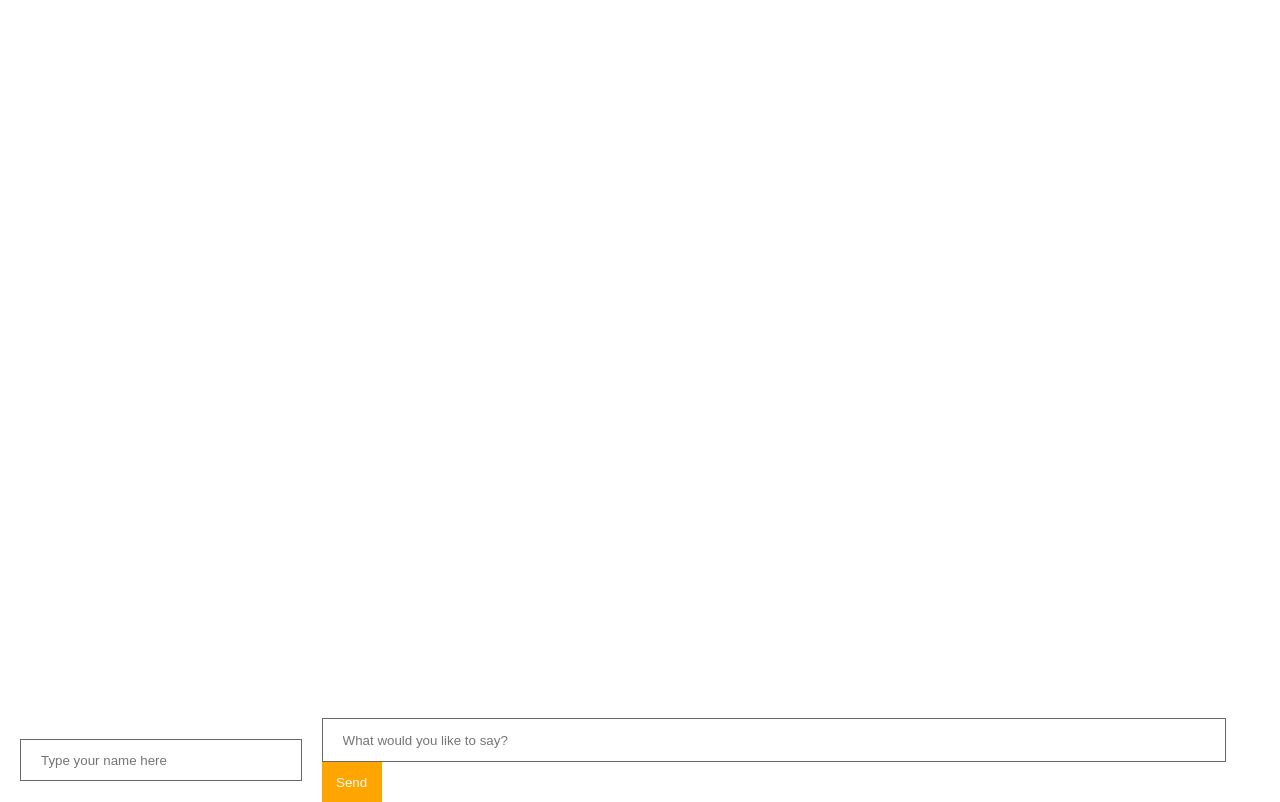
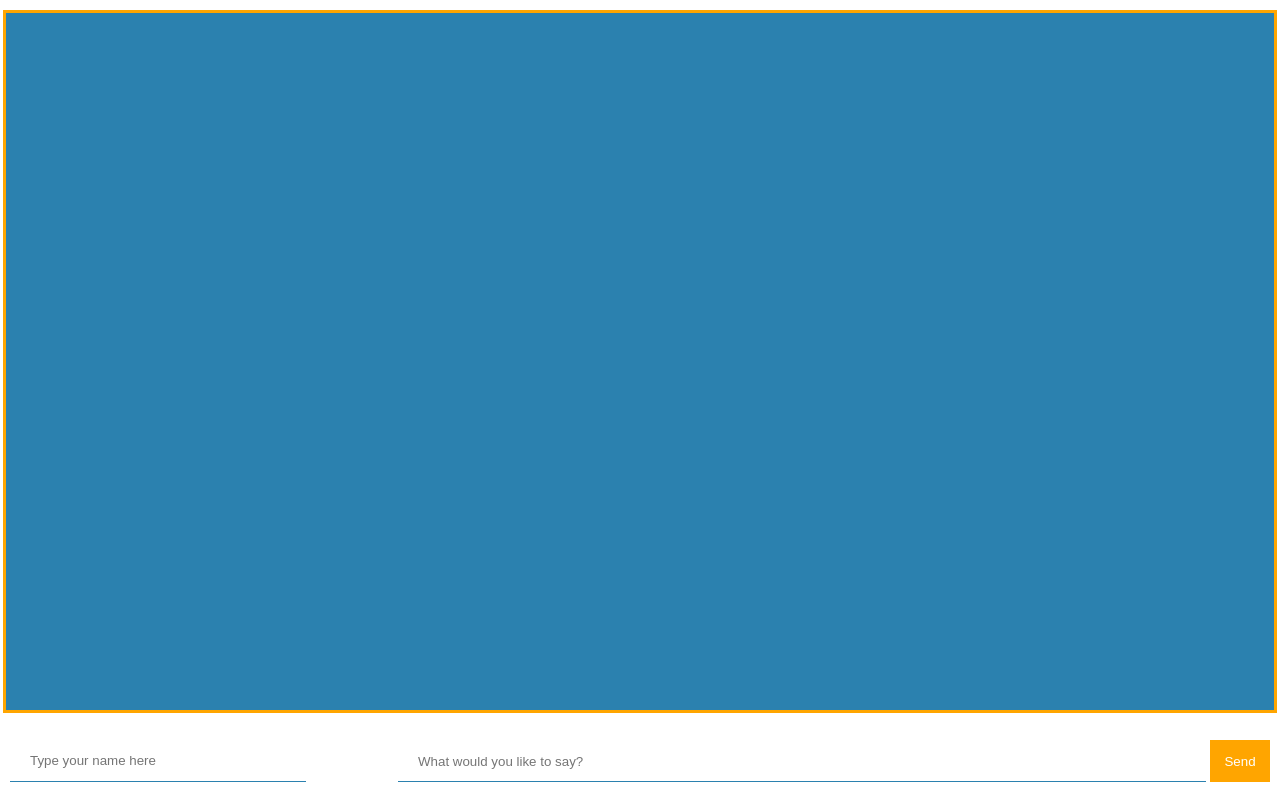
Before and after one commit to Ajackster/sailsChatApp, a website: page assets/index.html in a window 1280 px wide. Drawn offline with nearby package versions, Linux system fonts and the light colour scheme; no server answers.

Commit message:
Added some stylezzz

```diff
--- a/assets/styles/chat.css
+++ b/assets/styles/chat.css
@@ -1,4 +1,7 @@
 html, body {
+    display: flex;
+    flex-direction: column;
+    align-items: center;
     width: 100%;
     height: 100%;
     padding: 0;
@@ -7,19 +10,27 @@ html, body {
 }
 
 .chat-body {
-    width: 100%;
+    width: 99%;
     height: 90%;
+    margin: 10px;
+    border: 3px solid orange;
+    background: #2b81af;
 }
 
 .message {
     display: flex;
     align-items: center;
-    padding: 20px;
+    padding: 0 20px;
     border-bottom: 1px solid #f8f8f8;
 }
 
 .message b {
+    color: #FFFFFF;
     margin-right: 10px;
+}
+
+.message p {
+  color: #FFFFFF;
 }
 
 form {
@@ -30,27 +41,36 @@ form {
 }
 
 form .chat-user-input {
-    width: 20%;
+    width: 20vw;
     height: 40px;
-    border: 1px solid #686868;
-    margin: 0 20px;
+    border: none;
+    border-bottom: 1px solid #2b81af;
+    margin-left: 10px;
     padding: 0 20px;
+    outline: none;
+}
+
+form .chat-user-input:invalid {
+  outline: none;
 }
 
 form .chat-input-container {
-    width: 80%;
+    margin-left: auto;
+    margin-right: 10px;
+    white-space: nowrap;
 }
 
 form .chat-input-container .chat-message-input {
-    width: 90%;
-    height: 42px;
-    border: 1px solid #686868;
+    width: 60vw;
+    height: 40px;
+    border: none;
+    border-bottom: 1px solid #2b81af;
     padding: 0 20px;
 }
 
 form .chat-input-container .submit-button {
     width: 60px;
-    height: 40px;
+    height: 42px;
     border: 1px solid orange;
     background-color: orange;
     color: #FFFFFF;
```
